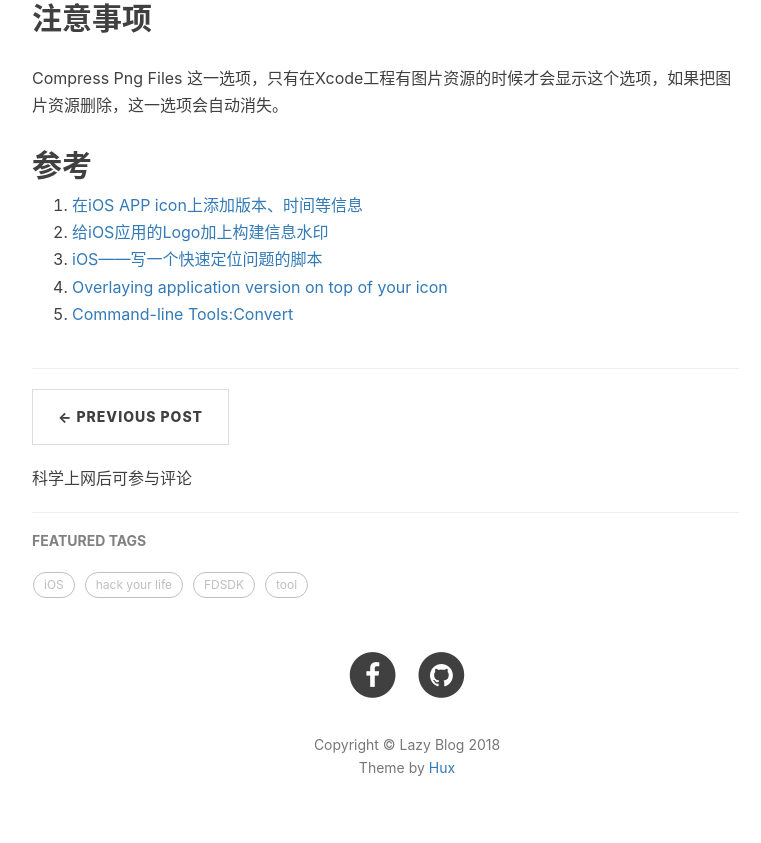
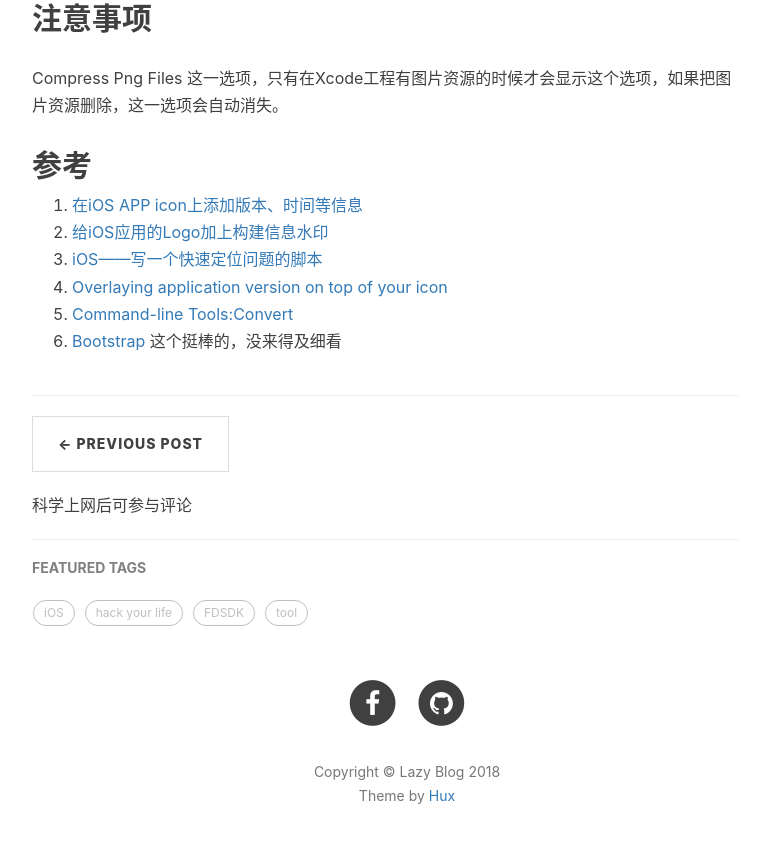
Before and after one commit to toolazytoname/toolazytoname.github.io, a Jekyll site: the page built from _posts/2018-10-03-iOS-Watermark-Icon.markdown, in a window 1280 px wide and 900 px high, scrolled down 2280 px. Shown: the top 843 px of the window, without its empty margins (233-994 px from the left). Built offline with Jekyll 4.4.1, drawn with Linux system fonts in a browser that asks for light colours; nearby versions of some CDN libraries; comment, search, counter and statistics services are not loaded.

Commit message:
edit post

```diff
--- a/_posts/2018-10-03-iOS-Watermark-Icon.markdown
+++ b/_posts/2018-10-03-iOS-Watermark-Icon.markdown
@@ -110,3 +110,4 @@ Compress Png Files 这一选项，只有在Xcode工程有图片资源的时候
 3. [iOS——写一个快速定位问题的脚本](http://zhoulingyu.com/2017/04/04/iOS——写一个快速定位问题的脚本/#more)
 4. [Overlaying application version on top of your icon](http://merowing.info/2013/03/overlaying-application-version-on-top-of-your-icon/)
 5. [Command-line Tools:Convert](http://www.imagemagick.org/script/convert.php)
+6. [Bootstrap](https://github.com/krzysztofzablocki/Bootstrap) 这个挺棒的，没来得及细看
```
